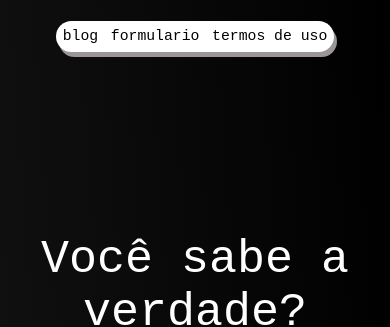
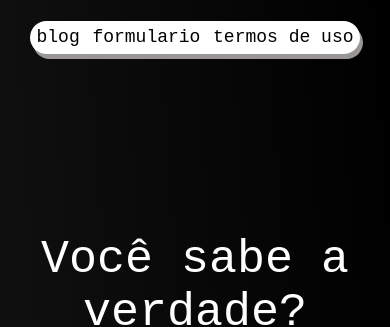
Before and after one commit to heitorrosa/PortalDaVerdade, a plain HTML site: page index.html in a window 390 px wide. Shown: the top 327 px of the page. Drawn offline with nearby package versions, Linux system fonts and the light colour scheme.

Commit message:
refactor: Improves navigation font sizing and button styling
Updates font sizes for navigation links to use pixel units for better consistency and readability across devices.
Increases button border radius for a more modern look.
Enhances hover states for improved user experience.

```diff
--- a/style/assets.css
+++ b/style/assets.css
@@ -2,7 +2,7 @@
     user-select: none;
 
     border: 1;
-    border-radius: 15px;
+    border-radius: 18px;
     padding: 0.33rem 1rem;
     background-color: #fff;
 
--- a/style/global.css
+++ b/style/global.css
@@ -36,14 +36,14 @@ head, body {
 
         li {
             a {
-                font-size: 1.75vh;
+                font-size: 22px;
                 text-decoration: none;
             }
 
             a:hover {
                 cursor: pointer;
 
-                font-size: 2.5vh;
+                font-size: 26px;
                 transition: font-size 250ms;
             }
 
@@ -63,5 +63,15 @@ Responsividade
         margin: 0 auto;
         margin-bottom: 3vh;
         width: fit-content;
+
+        ul li {
+            a {
+                font-size: 18px;
+            }
+
+            a:hover {
+                font-size: 20px;
+            }
+        }
     }
 }
```
